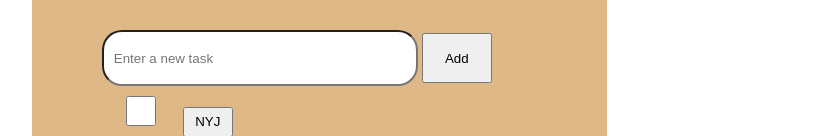
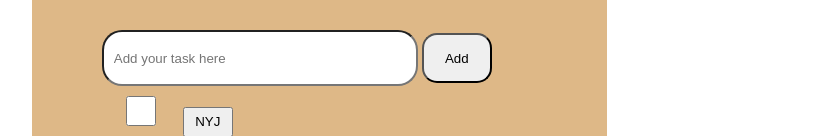
Before and after one commit to Margaret-Nyambura/Mentorship, a plain HTML site: page todo.html in a window 1280 px wide. Shown: the part 331-467 px from the top of the page, without its empty margins (229-1056 px from the left). Drawn offline with Linux system fonts and the light colour scheme.

Commit message:
made changes

```diff
--- a/todo.css
+++ b/todo.css
@@ -23,7 +23,7 @@
 .add{
     width: 70px;
     height: 50px;
-
+    border-radius: 15px;
 }
 #check{
     width: 70px;
--- a/todo.html
+++ b/todo.html
@@ -22,7 +22,7 @@
 
     <h2 class="todo">To Do List</h2>
 
-<input type="text" id="new-task" placeholder="Enter a new task">
+<input type="text" id="new-task" placeholder="Add your task here">
     <button id="add-task" class="add"> Add</button><br>
     <input name="checkbox" type="checkbox" id="check">
     <button class="nyj"><a href="nyj.html">NYJ</a></button>
```
